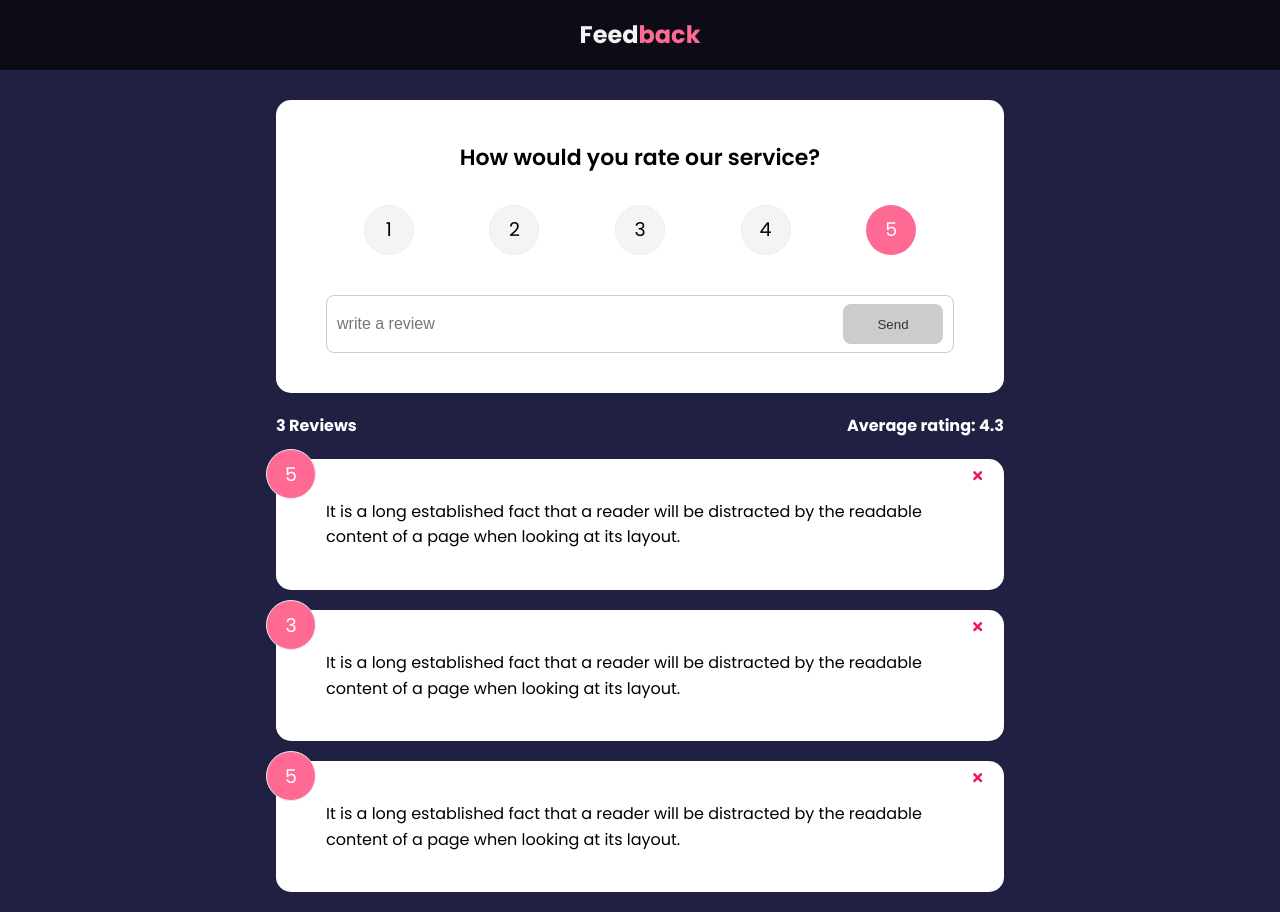
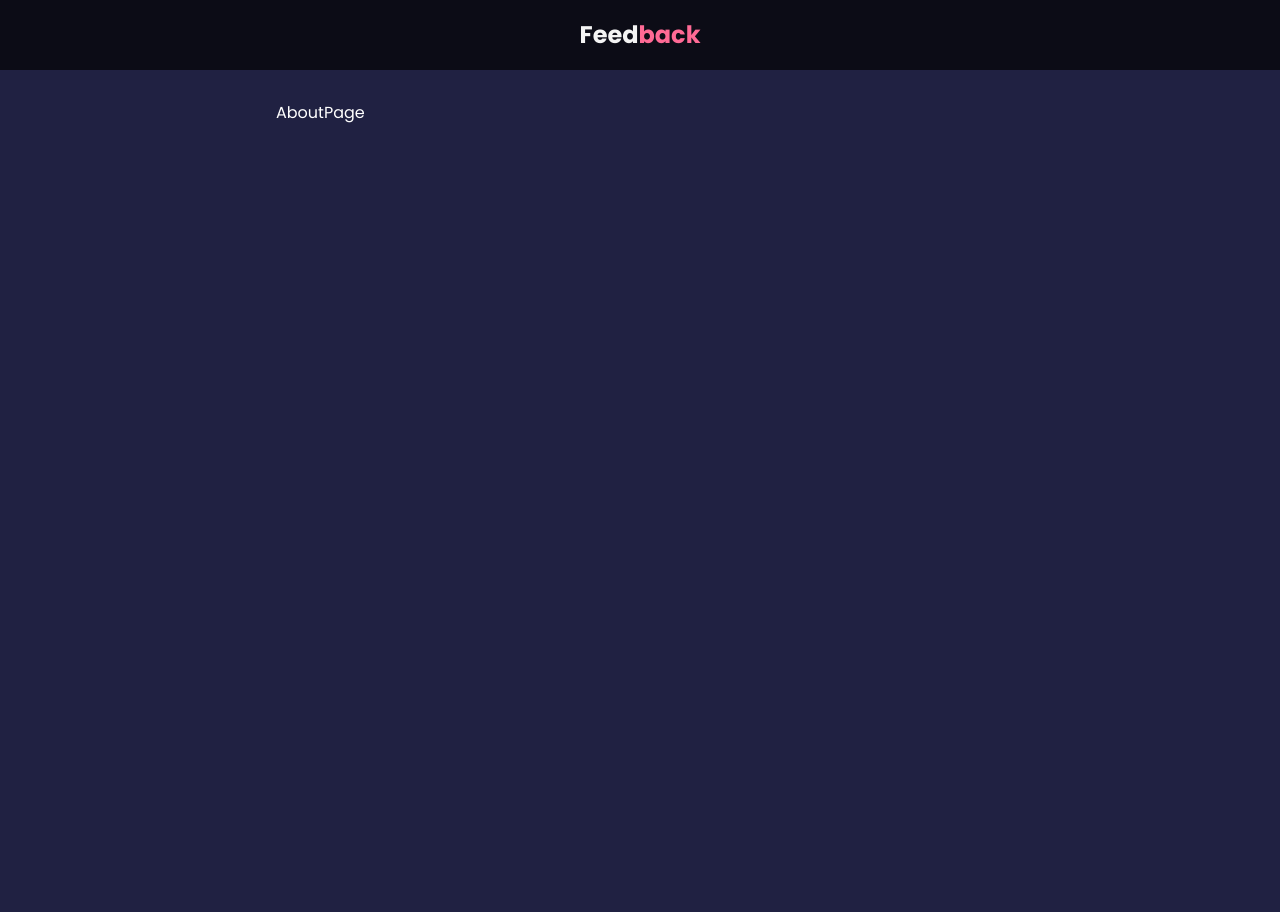
Before and after one commit to vasylmiskiv1/feedback, a React (Create React App) app: page /about in a window 1280 px wide. After the commit the page ends 800 px from the top, so only its background shows below. Built offline with nearby package versions, Linux system fonts and the light colour scheme.

Commit message:
react router dom v6 was added

```diff
--- a/package.json
+++ b/package.json
@@ -11,7 +11,7 @@
     "react": "^18.0.0",
     "react-dom": "^18.0.0",
     "react-icons": "^4.3.1",
-    "react-router-dom": "^6.2.2",
+    "react-router-dom": "^6.3.0",
     "react-scripts": "5.0.0",
     "uuid": "^8.3.2",
     "web-vitals": "^2.1.4"
--- a/src/App.js
+++ b/src/App.js
@@ -1,4 +1,5 @@
 import { v4 as uuidv4 } from 'uuid';
+import { BrowserRouter as Router, Route, Routes} from 'react-router-dom'
 import { useState } from 'react';
 import Header from './components/Header';
 
@@ -6,6 +7,8 @@ import FeedbackData from './data/FeedbackData';
 import FeedbackList from './components/FeedbackList';
 import FeedbackStats from './components/FeedbackStats';
 import FeedbackForm from './components/FeedbackForm';
+
+import AboutPage from './pages/AboutPage';
 
 
 function App () {
@@ -25,18 +28,27 @@ function App () {
   }
 
   return (
-    <>
+    <Router>
+
       <Header />
       <div className='container'>
-        <FeedbackForm handleAdd={addFeedback}/>
-        <FeedbackStats feedback={feedback}/>
-        <FeedbackList
-          feedback ={feedback}
-          handleDelete={deleteFeedback}
-        />
+        <Routes>
+          <Route exact path='/' element={
+          <>
+            <FeedbackForm handleAdd={addFeedback} />
+            <FeedbackStats feedback={feedback} />
+            <FeedbackList
+              feedback ={feedback}
+              handleDelete={deleteFeedback}
+            />
+          </>
+          }
+          ></Route>
 
+          <Route path='about' element={<AboutPage />} />
+        </Routes>
       </div>
-    </>
+    </Router>
   )
 }
 
--- a/src/components/FeedbackForm.jsx
+++ b/src/components/FeedbackForm.jsx
@@ -8,7 +8,7 @@ import { useState } from 'react'
 export default function FeedbackForm({ handleAdd }) {
   const [text, setText] = useState('')
   const [btnDisabled, setBtnDisabled] = useState(true)
-  const [rating, setRating] = useState(5)
+  const [rating, setRating] = useState(null)
   const [message, setMessage] = useState('')
 
   const handleTextChange = e => {
--- a/src/components/RatingSelect.jsx
+++ b/src/components/RatingSelect.jsx
@@ -1,7 +1,7 @@
 import { useState } from 'react'
 
 export default function RatingSelect({ select }) {
-  const [selected, setSelected] = useState(5)
+  const [selected, setSelected] = useState(null)
 
   const handleChange = (e) => {
     setSelected(+e.currentTarget.value)
--- /dev/null
+++ b/src/pages/AboutPage.jsx
@@ -0,0 +1,8 @@
+import React from 'react'
+
+export default function AboutPage() {
+  console.log('123')
+  return (
+    <div>AboutPage</div>
+  )
+}
```
Also changed, not shown: 1 other file (tests, documents, lock files or other folders).
